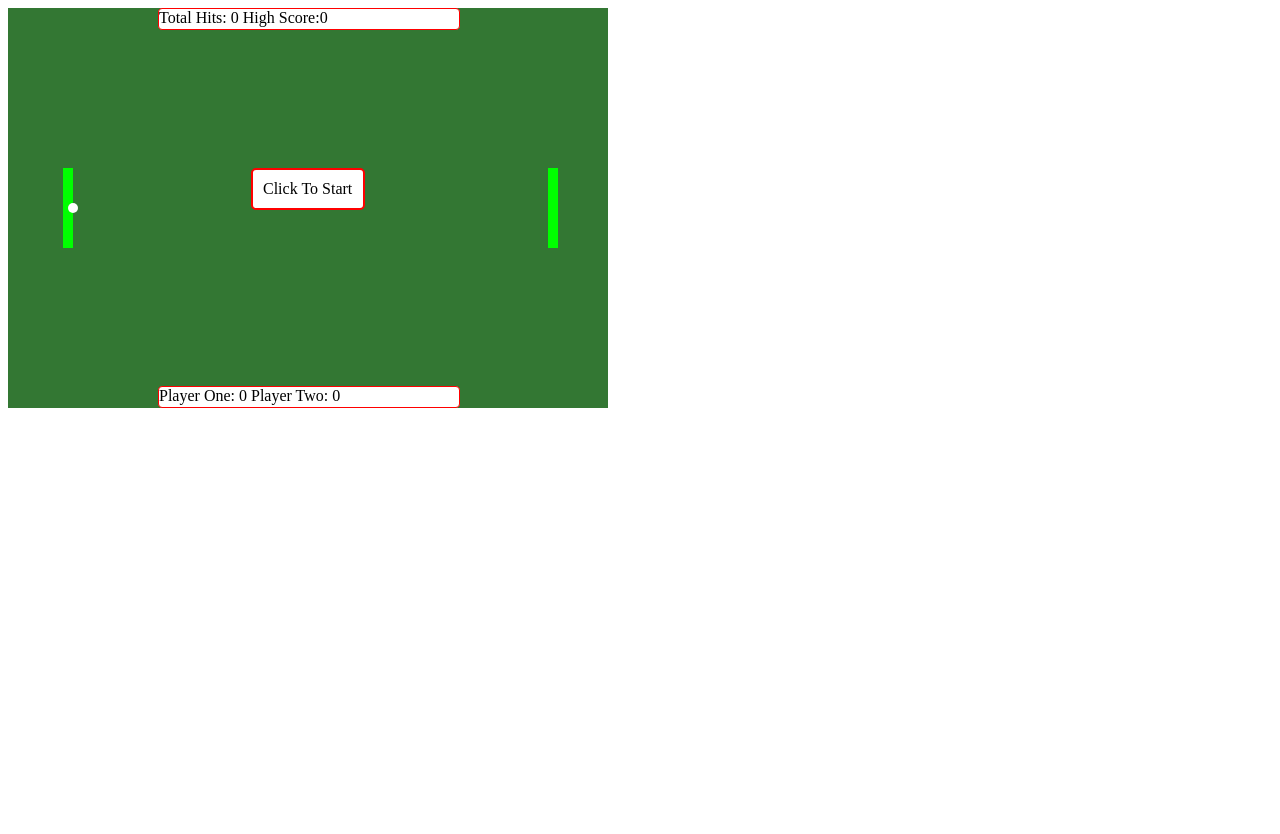
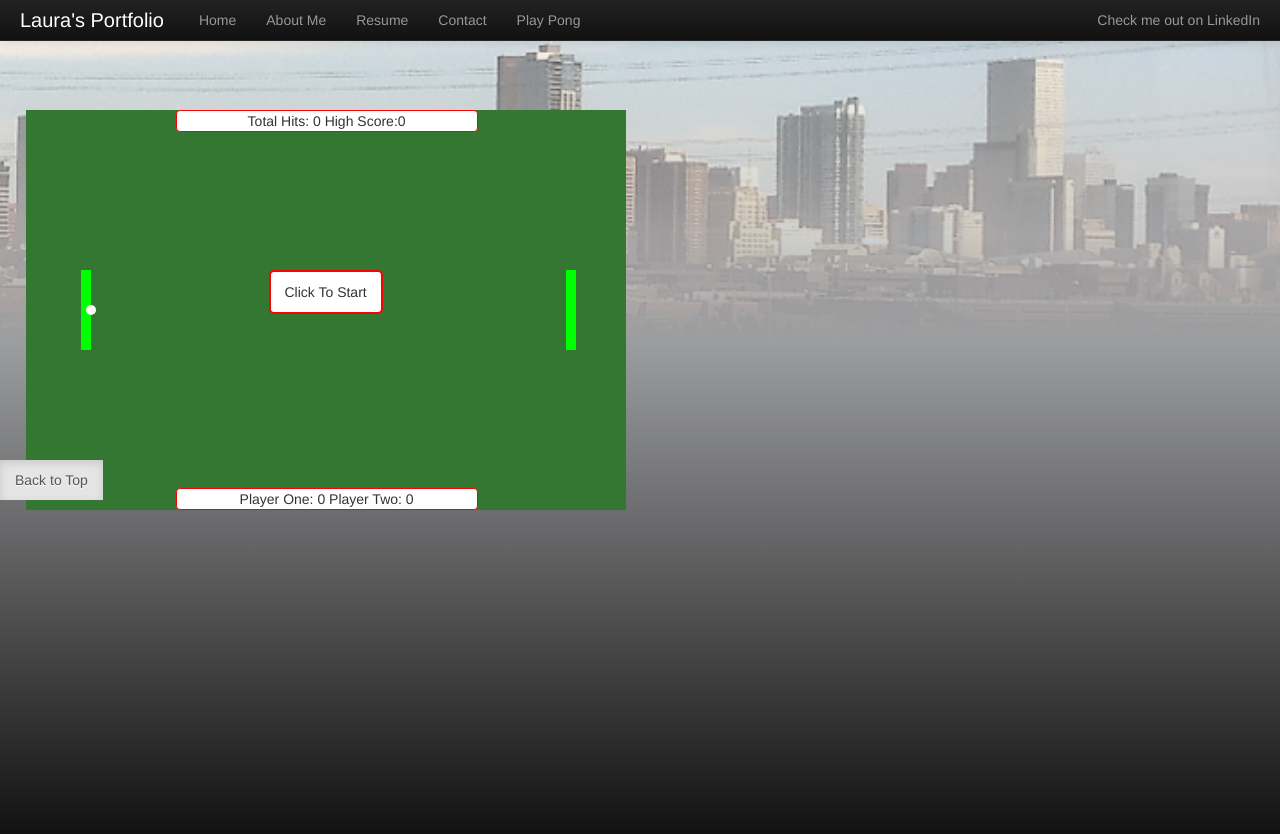
Before and after one commit to LauraR6561/Laurar6561.github.io, a Jekyll site: the page built from pong.html, in a window 1280 px wide. Shown: the top 834 px of the page. Built offline with Jekyll 4.4.1, drawn with Linux system fonts in a browser that asks for light colours; Markdown is read by kramdown in place of the engine named in the settings.

Commit message:
updated pong layout

```diff
--- a/css/pongcss.css
+++ b/css/pongcss.css
@@ -1,7 +1,7 @@
 #playingField {
     position: relative;
-    top: 0;
-    left: 0;
+    top: 50px;
+    left: 2%;
 }
 
 #ball {
@@ -28,6 +28,7 @@
     border : 2px solid red;
     border-radius: 5px;
     width: 15%;
+    text-align: center;
 }
 #scorePanel {
     position: absolute;
@@ -38,6 +39,7 @@
     background-color: white;
     border: 1px solid red;
     border-radius: 4px;
+    text-align: center;
 }
 
 #playerScorePanel {
@@ -49,4 +51,5 @@
     background-color: white;
     border: 1px solid red;
     border-radius: 4px;
+    text-align: center;
 }
--- a/pong.html
+++ b/pong.html
@@ -1,11 +1,12 @@
-<!DOCTYPE html PUBLIC "-//W3C//DTD XHTML 1.0 Transitional//EN" "http://www.w3.org/TR/xhtml1/DTD/xhtml1-transitional.dtd">
-<html xmlns="http://www.w3.org/1999/xhtml">
-<head>
+---
+layout: layout
+title: "Laura Rutz"
+---
+
 <link rel="stylesheet" type="text/css" href="css/pongcss.css"/>
-<meta content="text/html; charset=utf-8" http-equiv="Content-Type" />
-</head>
 
-<body>
+
+
 <div id='playingField'>
     <div id='output'></div>
     <div id='paddleTwo'></div>
@@ -348,6 +349,3 @@ function timerTick() {
 }
 
 </script>
-</body>
-
-</html>
```
